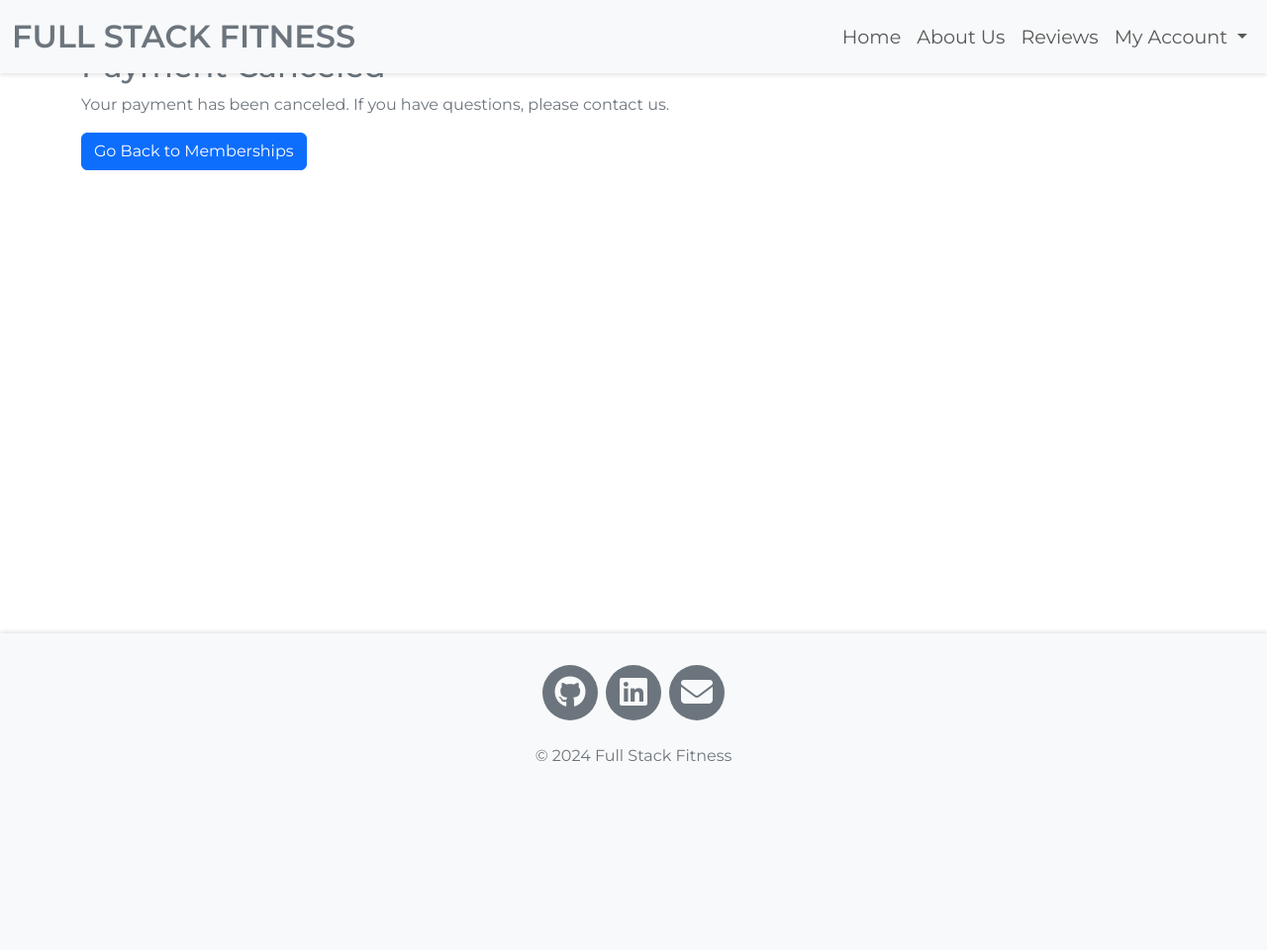
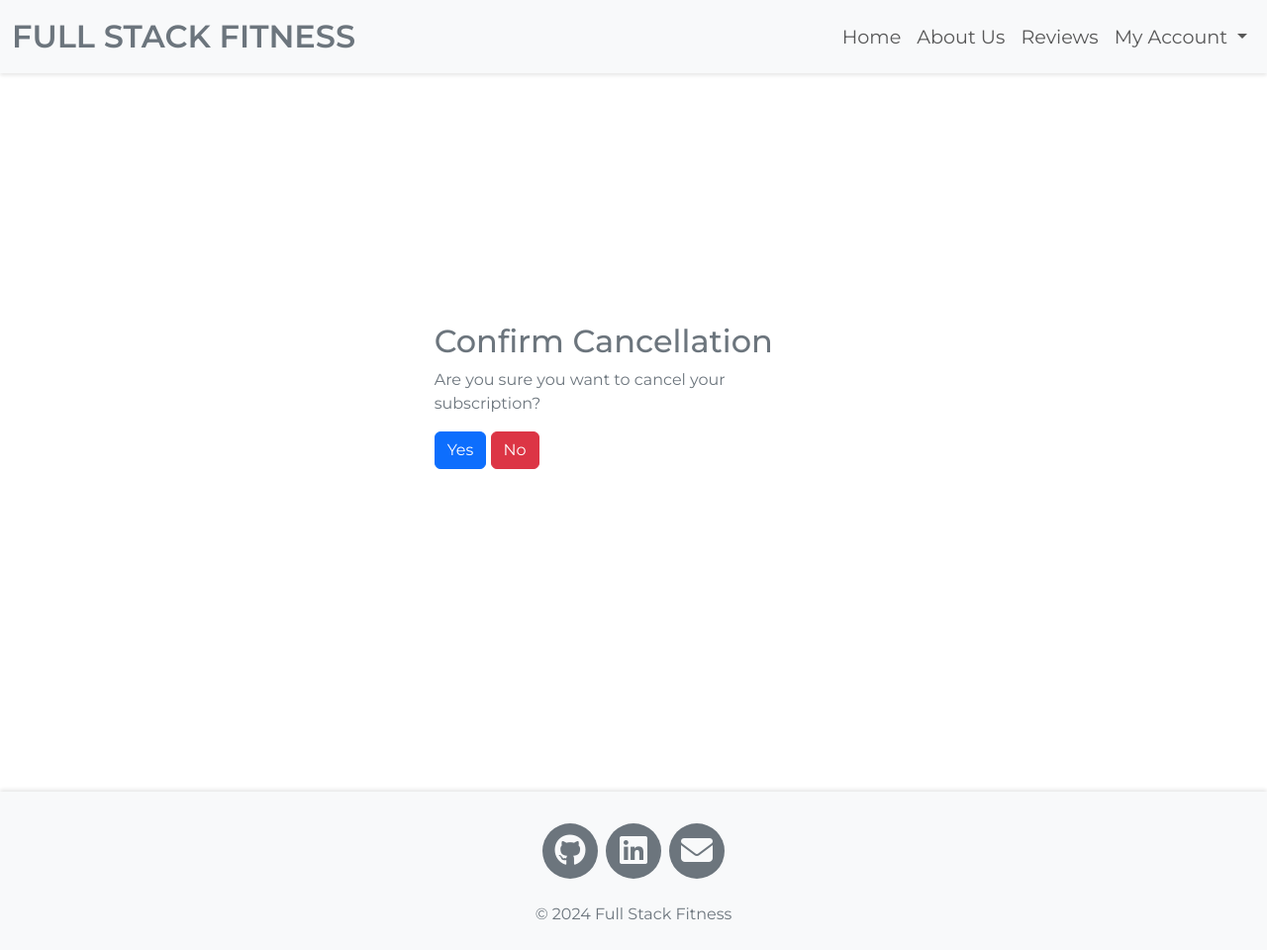
Before and after one commit to PaulR1209/full_stack_fitness, a Django app: page /checkout/cancel/ in a window 1280 px wide. Shown: the whole page at 99% size. Before the commit the page ends 769 px from the top, so only its background shows below. Run offline with Django 5.2, Linux system fonts and the light colour scheme; the visitor is signed in with stand-in values (Sample User, id 1); some libraries are stand-ins or nearby versions.

Commit message:
add cancel membership function

```diff
--- a/checkout/models.py
+++ b/checkout/models.py
@@ -20,6 +20,7 @@ class Order(models.Model):
     is_paid = models.BooleanField(default=False)
     cancellation_date = models.DateTimeField(null=True, blank=True)
     is_cancelled = models.BooleanField(default=False)
+    subscription_id = models.CharField(max_length=100, null=True, blank=True)
 
     def save(self, *args, **kwargs):
         super().save(*args, **kwargs)
--- a/checkout/templates/checkout/cancel.html
+++ b/checkout/templates/checkout/cancel.html
@@ -1,8 +1,12 @@
 {% extends 'base.html' %}
 {% block content %}
-<div class="container mt-5">
-    <h2>Payment Canceled</h2>
-    <p>Your payment has been canceled. If you have questions, please contact us.</p>
-    <a href="{% url 'membership' %}" class="btn btn-primary">Go Back to Memberships</a>
+<div class="container cart-container col-md-8 col-lg-4">
+    <h2>Confirm Cancellation</h2>
+    <p>Are you sure you want to cancel your subscription?</p>
+    <form method="post" action="{% url 'confirm_cancel' %}">
+        {% csrf_token %}
+        <button class="btn btn-primary" type="submit">Yes</button>
+        <a class="btn btn-danger" href="{% url 'membership' %}">No</a>
+    </form>
 </div>
 {% endblock %}
--- a/checkout/urls.py
+++ b/checkout/urls.py
@@ -1,8 +1,9 @@
 from django.urls import path
-from .views import CheckoutView, SuccessView, CancelView
+from .views import CheckoutView, SuccessView, CancelMembershipView, CancelConfirmationView
 
 urlpatterns = [
     path('', CheckoutView.as_view(), name='checkout'),
     path('success/', SuccessView.as_view(), name='success'),
-    path('cancel/', CancelView.as_view(), name='cancel'),
+    path('cancel/', CancelConfirmationView.as_view(), name='cancel'),
+    path('confirm_cancel/', CancelMembershipView.as_view(), name='confirm_cancel'),
 ]
--- a/checkout/views.py
+++ b/checkout/views.py
@@ -5,6 +5,7 @@ import stripe
 from .models import Membership, Order
 from django.utils import timezone
 from dateutil.relativedelta import relativedelta
+from django.contrib import messages
 
 stripe.api_key = settings.STRIPE_SECRET_KEY
 
@@ -32,7 +33,7 @@ class CheckoutView(View):
             ],
             mode="subscription",
             success_url=request.build_absolute_uri(reverse("success"))
-            + f"?membership_type={membership_type}",
+            + f"?membership_type={membership_type}&session_id={{CHECKOUT_SESSION_ID}}",
             cancel_url=request.build_absolute_uri(reverse("membership")),
         )
 
@@ -41,33 +42,68 @@ class CheckoutView(View):
 
 class SuccessView(View):
     def get(self, request):
+        session_id = request.GET.get("session_id")
         membership_type = request.GET.get("membership_type", "Unknown Membership")
 
-        if request.user.is_authenticated:
-            membership = Membership.objects.filter(
-                membership_type__iexact=membership_type
-            ).first()
-            if membership:
-                order = Order.objects.create(
-                    user=request.user,
-                    membership=membership,
-                    full_name=request.user.get_full_name(),
-                    email=request.user.email,
-                    is_paid=True,
-                    last_renewed=timezone.now(),
-                )
-                order.next_renewal = order.last_renewed + relativedelta(months=1)
-                order.save()
+        if session_id:
+            session = stripe.checkout.Session.retrieve(session_id)
+            subscription_id = session.subscription
 
-                return render(
-                    request,
-                    "checkout/success.html",
-                    {"membership_type": membership_type},
-                )
+            if request.user.is_authenticated:
+                membership = Membership.objects.filter(
+                    membership_type__iexact=membership_type
+                ).first()
+                if membership:
+                    order = Order.objects.create(
+                        user=request.user,
+                        membership=membership,
+                        full_name=request.user.get_full_name(),
+                        email=request.user.email,
+                        is_paid=True,
+                        last_renewed=timezone.now(),
+                        subscription_id=subscription_id,
+                    )
+                    order.next_renewal = order.last_renewed + relativedelta(months=1)
+                    order.save()
+
+                    return render(
+                        request,
+                        "checkout/success.html",
+                        {"membership_type": membership_type},
+                    )
 
         return redirect("membership")
 
 
-class CancelView(View):
+class CancelConfirmationView(View):
     def get(self, request):
+        if not request.user.is_authenticated:
+            return redirect("membership")
+
         return render(request, "checkout/cancel.html")
+
+
+class CancelMembershipView(View):
+    def post(self, request):
+        if not request.user.is_authenticated:
+            return redirect("membership")
+
+        order = Order.objects.filter(user=request.user, is_cancelled=False).first()
+
+        if order:
+            try:
+                stripe.Subscription.delete(order.subscription_id)
+                order.is_cancelled = True
+                order.cancellation_date = timezone.now()
+                order.save()
+
+                messages.success(
+                    request, "Your subscription has been successfully canceled."
+                )
+            except stripe.error.StripeError as e:
+                messages.error(request, f"Error canceling subscription: {str(e)}")
+
+            return redirect("membership")
+
+        messages.warning(request, "No active subscription found.")
+        return redirect("membership")
--- a/membership/templates/membership/membership.html
+++ b/membership/templates/membership/membership.html
@@ -19,10 +19,7 @@
 
                 <div class="membership-actions d-flex justify-content-center">
                     <button class="btn btn-primary m-3">Manage</button>
-                    <form action="" method="POST">
-                        {% csrf_token %}
-                        <button type="submit" class="btn btn-danger m-3">Cancel</button>
-                    </form>
+                    <a href="{% url 'cancel' %}" class="btn btn-danger m-3">Cancel</a>
                 </div>
             </div>
         </div>
```
Also changed, not shown: checkout/templates/checkout/error.html (added, +8 -0 lines), checkout/migrations/0005_order_subscription_id.py (added).
